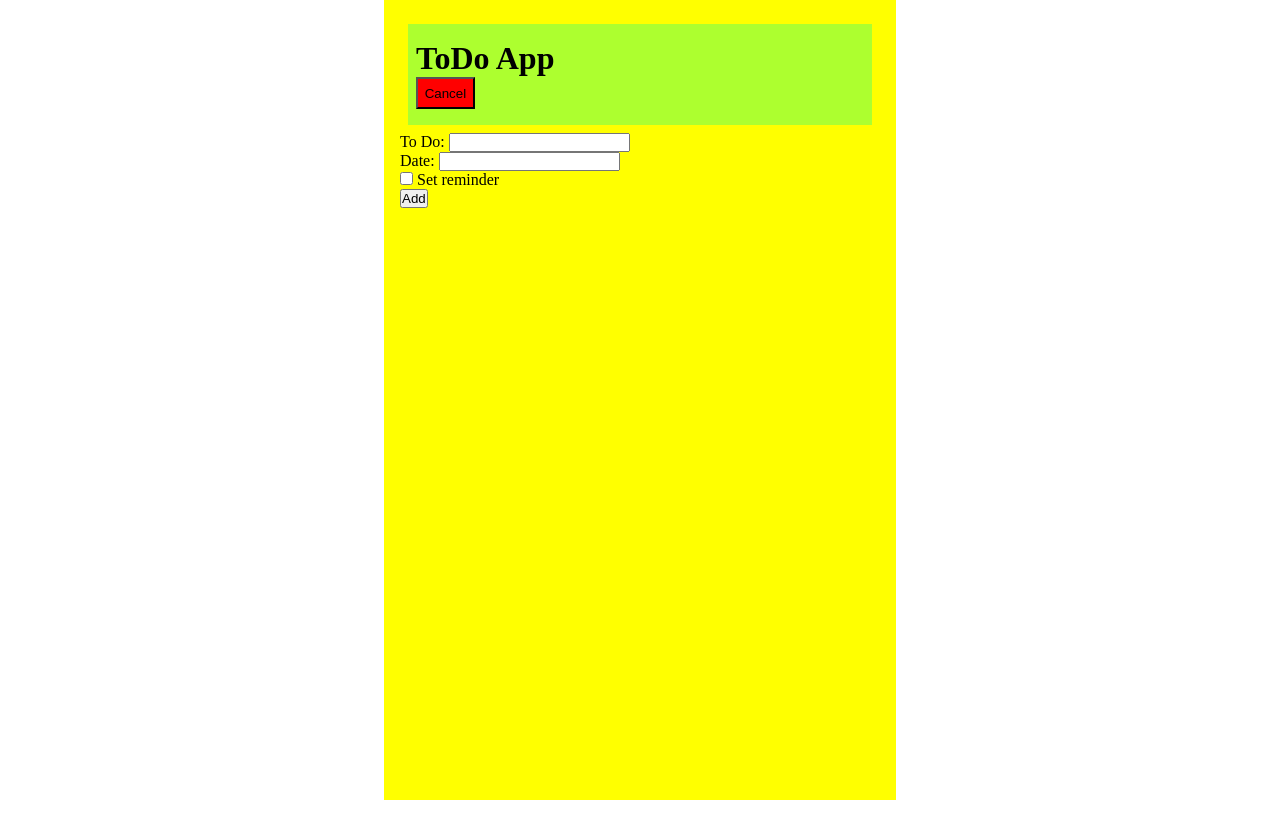
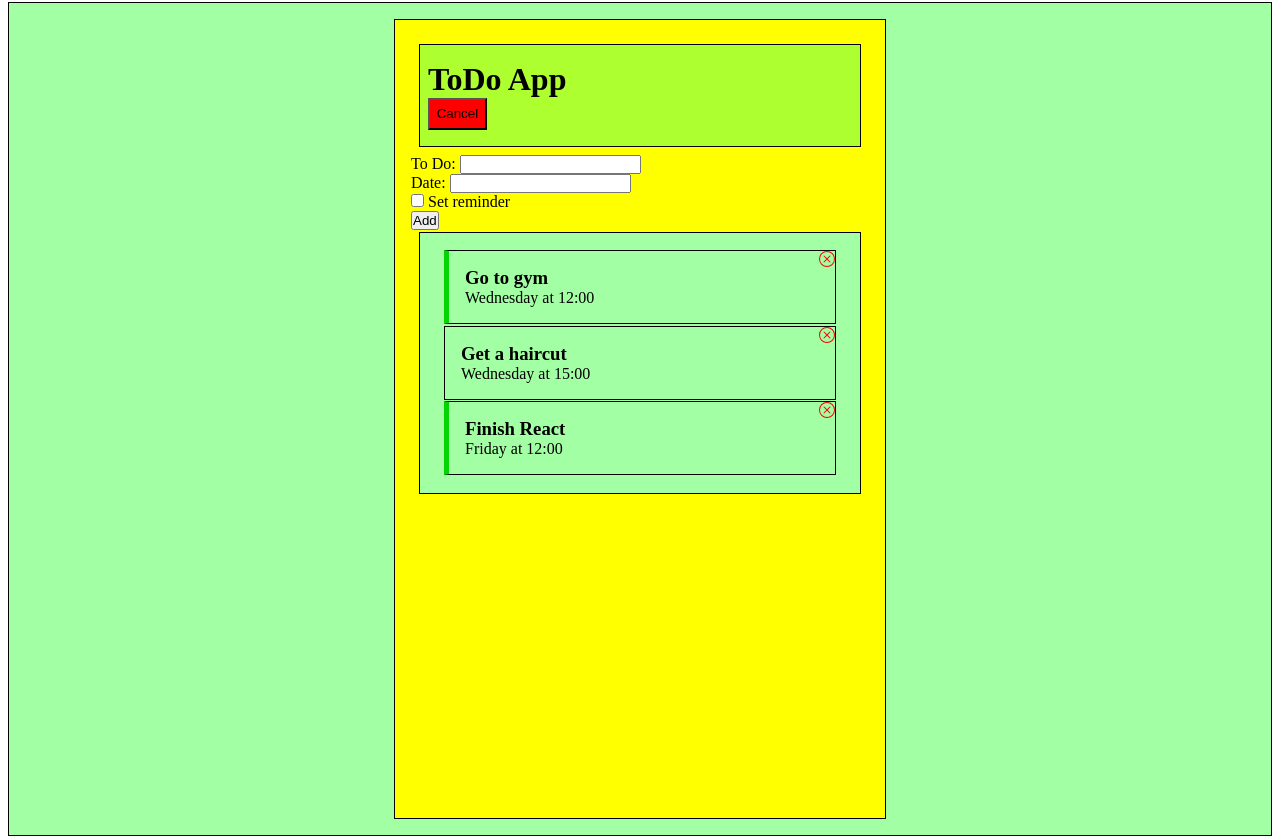
Before and after one commit to adler96/react-review, a React (Create React App) app: page / in a window 1280 px wide. Before the commit the page ends 800 px from the top, so only its background shows below. Built offline with nearby package versions, Linux system fonts and the light colour scheme.

Commit message:
Most functionalities made

```diff
--- a/src/App.css
+++ b/src/App.css
@@ -2,6 +2,6 @@
     background-color: yellow;
     max-width: 40%;
     margin:auto;
-    height: 100vh;
+    min-height: 100vh;
     padding: 1em;
 }
--- a/src/App.js
+++ b/src/App.js
@@ -35,6 +35,8 @@ class App extends React.Component {
 
     this.toggleShowForm = this.toggleShowForm.bind(this);
     this.addNew = this.addNew.bind(this);
+    this.deleteTodo = this.deleteTodo.bind(this);
+    this.toggleReminder = this.toggleReminder.bind(this);
   }
 
   toggleShowForm() {
@@ -43,15 +45,45 @@ class App extends React.Component {
     })
   }
 
+  // add new todo
   addNew(obj) {
     console.log('submitted');
     obj.id = this.state.number + 1;
 
     this.setState({
-      todos: this.state.todos.push(obj),
+      todos: [...this.state.todos, obj],
       number: this.state.number + 1,
     });
     console.log(this.state.todos);
+  }
+
+  // delete existing todo
+  deleteTodo(delId) {
+    let newTodos = this.state.todos.filter((elt) => {
+      return (elt.id !== delId);
+    });
+
+    this.setState({
+      todos: newTodos
+    });
+    console.log(newTodos);
+  }
+
+  // toggle reminder for a todo
+  toggleReminder(toggleId) {
+    console.log('toggled: '+toggleId);
+    let newTodos = this.state.todos.map((element) => {
+      if(element.id === toggleId) {
+        element.reminder = !element.reminder;
+        return element;
+      } else {
+        return element;
+      }
+    });
+
+    this.setState({
+      todos: newTodos
+    });
   }
 
   render() {
@@ -64,7 +96,7 @@ class App extends React.Component {
       <div className='app'>
         <Header showAddTodo={this.state.addTodo} onClick={this.toggleShowForm} />
         {form}
-        <TodoList todosList={this.state.todos} />
+        <TodoList todosList={this.state.todos} onDelete={this.deleteTodo} onToggle={this.toggleReminder} />
       </div>
     );
   }
--- a/src/components/AddTodo.jsx
+++ b/src/components/AddTodo.jsx
@@ -33,7 +33,6 @@ class AddTodo extends React.Component {
                 date: this.state.todoDate,
                 reminder: this.state.setReminder
             }
-        }
             this.props.onSubmit(newTodo);
 
             this.setState({
@@ -41,7 +40,7 @@ class AddTodo extends React.Component {
                 todoDate: '',
                 setReminder: false
             });
-
+        }
     }
 
     render() {
--- a/src/components/TodoItem.jsx
+++ b/src/components/TodoItem.jsx
@@ -1,16 +1,34 @@
 import React from 'react';
+import './todoItem.css';
 
 class TodoItem extends React.Component {
     constructor (props) {
         super(props);
+
+        this.handleDelete = this.handleDelete.bind(this);
+        this.handleToggle = this.handleToggle.bind(this);
+    }
+
+    handleDelete() {
+        const id = this.props.item.id;
+        this.props.onDelete(id);
+    }
+
+    handleToggle(e) {
+        this.props.onToggle(this.props.item.id);
     }
 
     render() {
+        const item = this.props.item;
+
         return (
-            <div class="">
-                <h3>{{  }}</h3>
-                <p>{{  }}</p>
-                <i></i>
+            <div className={this.props.item.reminder ? 'remind' : ''} onDoubleClick={this.handleToggle} >
+                <h3>{ item.desc }</h3>
+                <p>{ item.date }</p>
+                <i onClick={this.handleDelete} ><svg xmlns="http://www.w3.org/2000/svg" width="16" height="16" fill="red" className="bi bi-x-circle" viewBox="0 0 16 16">
+  <path d="M8 15A7 7 0 1 1 8 1a7 7 0 0 1 0 14zm0 1A8 8 0 1 0 8 0a8 8 0 0 0 0 16z"/>
+  <path d="M4.646 4.646a.5.5 0 0 1 .708 0L8 7.293l2.646-2.647a.5.5 0 0 1 .708.708L8.707 8l2.647 2.646a.5.5 0 0 1-.708.708L8 8.707l-2.646 2.647a.5.5 0 0 1-.708-.708L7.293 8 4.646 5.354a.5.5 0 0 1 0-.708z"/>
+</svg></i>
             </div>
         );
     }
--- a/src/components/TodoList.jsx
+++ b/src/components/TodoList.jsx
@@ -4,12 +4,29 @@ import TodoItem from './TodoItem';
 class TodoList extends React.Component {
     constructor (props) {
         super(props);
+
+        this.handleDelete = this.handleDelete.bind(this);
+        this.handleToggle = this.handleToggle.bind(this);
+    }
+
+    handleDelete(id) {
+        this.props.onDelete(id);
+    }
+
+    handleToggle(id) {
+        console.log('toggle');
+        this.props.onToggle(id);
     }
 
     render() {
+        const todos = this.props.todosList;
+        let todosComps = todos.map((element) => {
+            return <TodoItem key={element.id} item={element}  onToggle={this.handleToggle} onDelete={this.handleDelete} />
+        });
+
         return (
             <div>
-
+                {todosComps}
             </div>
         );
     }
--- a/src/components/todoItem.css
+++ b/src/components/todoItem.css
@@ -0,0 +1,17 @@
+.remind {
+    border-left: 5px solid rgb(4, 212, 4);
+}
+
+div {
+    position: relative;
+    background-color: rgb(163, 255, 163);
+    border: 1px solid black;
+    padding: 1em;
+    margin: 0.1em 0.5em;
+}
+
+div > i {
+    position: absolute;
+    top: 0px;
+    right: 0px;
+}
```
Lines whose indentation alone changed are shown as unchanged.
